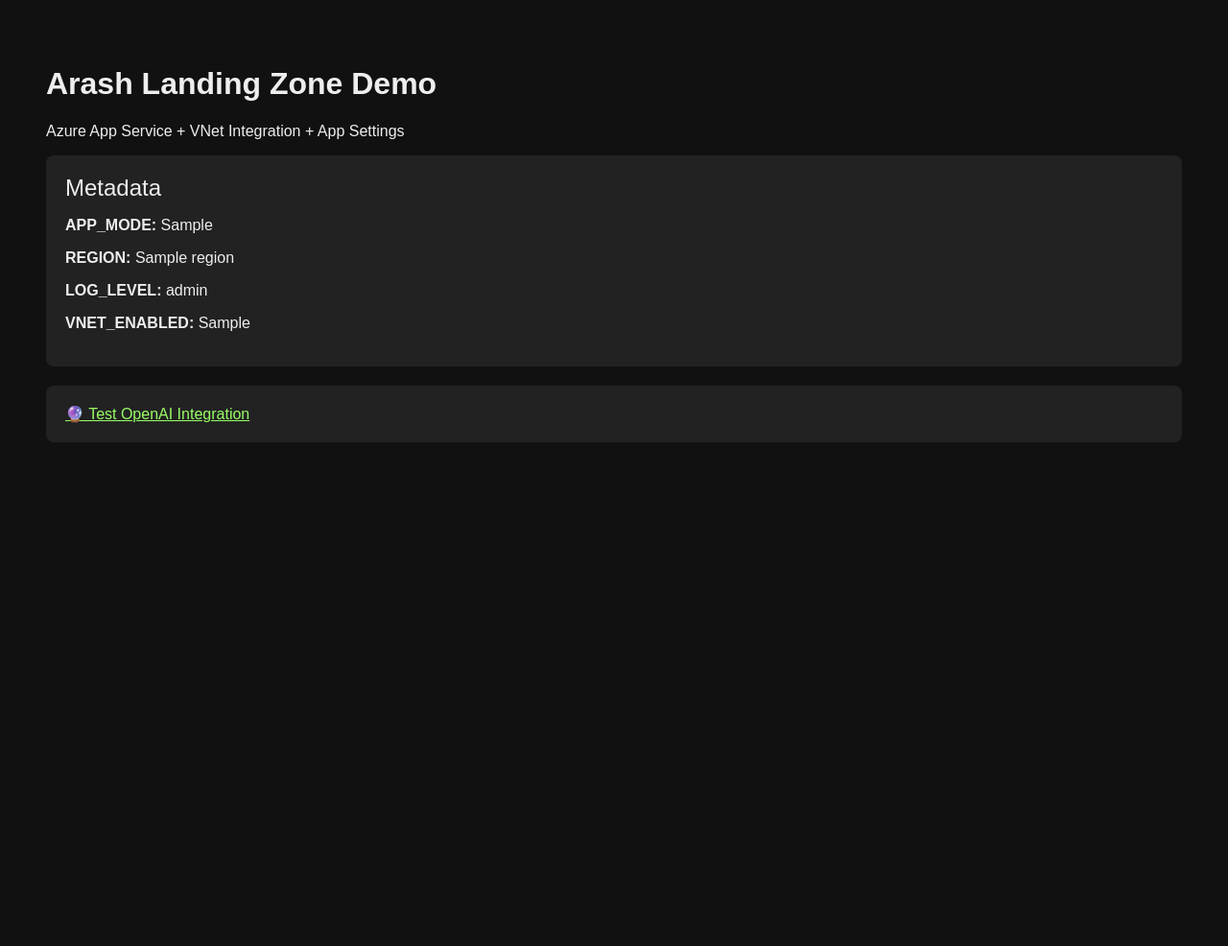
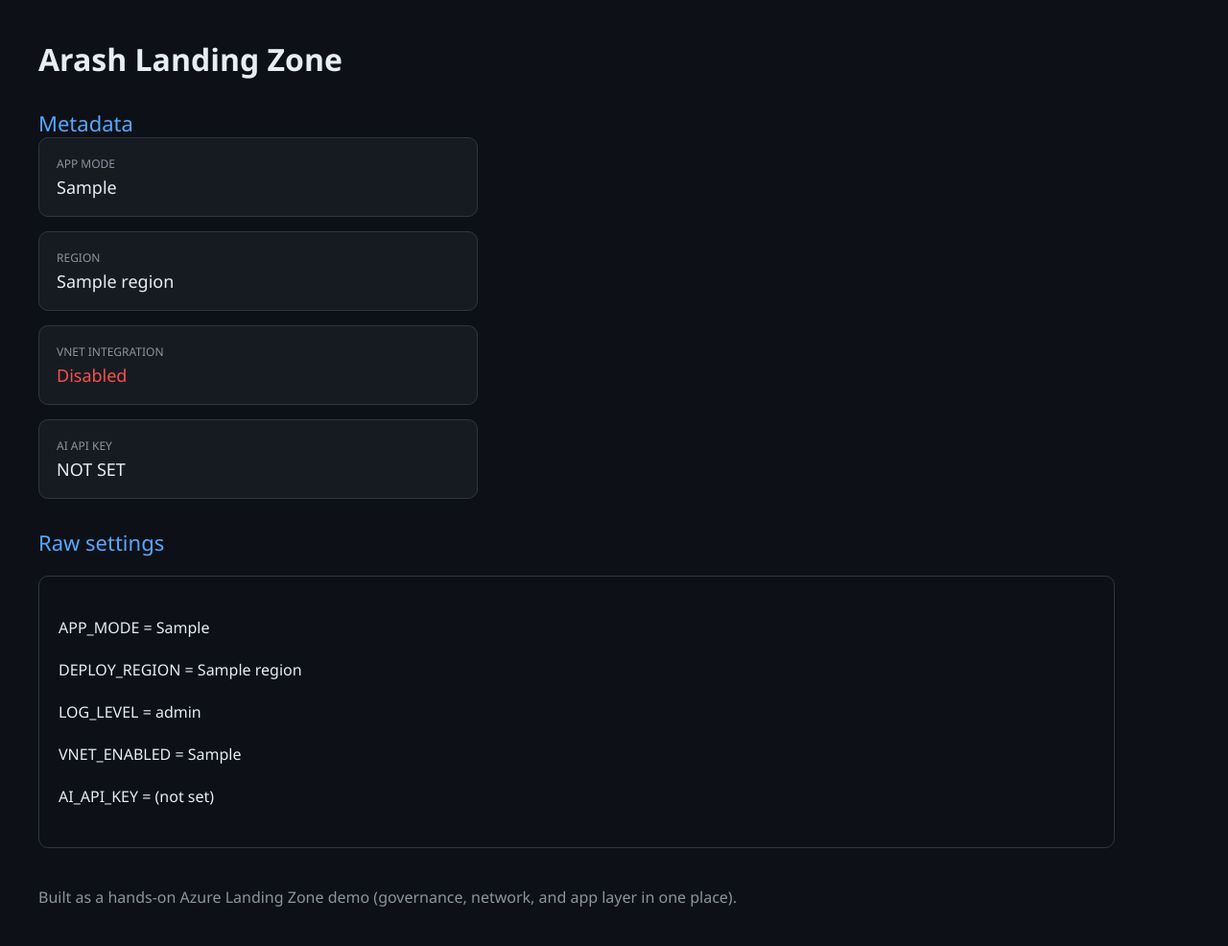
Before and after one commit to arashMarashian/landing-zone-demo, a Flask app: template templates/index.html in a window 1280 px wide. Shown: the whole page at 96% size. Before the commit the page ends 461 px from the top, so only its background shows below. Run offline with Flask 3, Linux system fonts and the light colour scheme; the template is opened without the code that fills it: most values are stand-ins (such as "Sample title", 1, 10 or a date in 2020).

Commit message:
Update index.html

```diff
--- a/templates/index.html
+++ b/templates/index.html
@@ -1,30 +1,121 @@
 <!DOCTYPE html>
-<html>
+<html lang="en">
 <head>
-    <title>Arash Landing Zone Demo</title>
+    <meta charset="UTF-8" />
+    <meta name="viewport" content="width=device-width, initial-scale=1.0" />
+    <title>Arash Landing Zone</title>
+
     <style>
-        body { font-family: Arial; background: #111; color: #eee; padding: 40px; }
-        .card { background:#222; padding:20px; margin-bottom:20px; border-radius:8px; }
-        .title { font-size:24px; margin-bottom:10px; }
-        code { color:#4ef; }
+        body {
+            background: #0d1117;
+            color: #e6edf3;
+            font-family: "Segoe UI", sans-serif;
+            margin: 40px;
+        }
+
+        h1 {
+            margin-bottom: 30px;
+            font-size: 32px;
+            font-weight: bold;
+        }
+
+        .section-title {
+            margin-top: 30px;
+            font-size: 22px;
+            color: #58a6ff;
+        }
+
+        .card {
+            background: #161b22;
+            border: 1px solid #30363d;
+            padding: 18px;
+            border-radius: 10px;
+            margin-bottom: 15px;
+            width: 420px;
+        }
+
+        .label {
+            font-size: 12px;
+            color: #8b949e;
+            text-transform: uppercase;
+        }
+
+        .value {
+            font-size: 18px;
+            margin-top: 4px;
+        }
+
+        .value.green {
+            color: #3fb950;
+        }
+
+        .value.red {
+            color: #f85149;
+        }
+
+        .raw-box {
+            background: #0d1117;
+            border: 1px solid #30363d;
+            padding: 20px;
+            border-radius: 10px;
+            margin-top: 20px;
+            white-space: pre-line;
+            width: 90%;
+        }
     </style>
 </head>
 
 <body>
-    <h1>Arash Landing Zone Demo</h1>
-    <p>Azure App Service + VNet Integration + App Settings</p>
 
+    <h1>Arash Landing Zone</h1>
+
+    <div class="section-title">Metadata</div>
+
+    <!-- APP MODE -->
     <div class="card">
-        <div class="title">Metadata</div>
-        <p><b>APP_MODE:</b> {{ app_mode }}</p>
-        <p><b>REGION:</b> {{ region }}</p>
-        <p><b>LOG_LEVEL:</b> {{ log_level }}</p>
-        <p><b>VNET_ENABLED:</b> {{ vnet_enabled }}</p>
+        <div class="label">APP MODE</div>
+        <div class="value">{{ app_mode }}</div>
     </div>
 
+    <!-- REGION -->
     <div class="card">
-        <a href="/ai-test" style="color:#9f6;">🔮 Test OpenAI Integration</a>
+        <div class="label">Region</div>
+        <div class="value">{{ region }}</div>
     </div>
+
+    <!-- VNET INTEGRATION -->
+    <div class="card">
+        <div class="label">VNet Integration</div>
+        <div class="value {{ 'green' if vnet_enabled == 'true' else 'red' }}">
+            {{ "Enabled" if vnet_enabled == "true" else "Disabled" }}
+        </div>
+    </div>
+
+    <!-- AI API KEY STATUS -->
+    <div class="card">
+        <div class="label">AI API Key</div>
+        <div class="value">
+            {% if ai_key_set %}
+                <span class="green">(set)</span> – masked
+            {% else %}
+                <span class="red">NOT SET</span>
+            {% endif %}
+        </div>
+    </div>
+
+    <!-- RAW SETTINGS -->
+    <div class="section-title">Raw settings</div>
+    <div class="raw-box">
+        APP_MODE      = {{ app_mode }}<br>
+        DEPLOY_REGION = {{ region }}<br>
+        LOG_LEVEL     = {{ log_level }}<br>
+        VNET_ENABLED  = {{ vnet_enabled }}<br>
+        AI_API_KEY    = {{ "(set, masked)" if ai_key_set else "(not set)" }}<br>
+    </div>
+
+    <p style="margin-top: 40px; color:#8b949e;">
+        Built as a hands-on Azure Landing Zone demo (governance, network, and app layer in one place).
+    </p>
 
 </body>
 </html>
```
